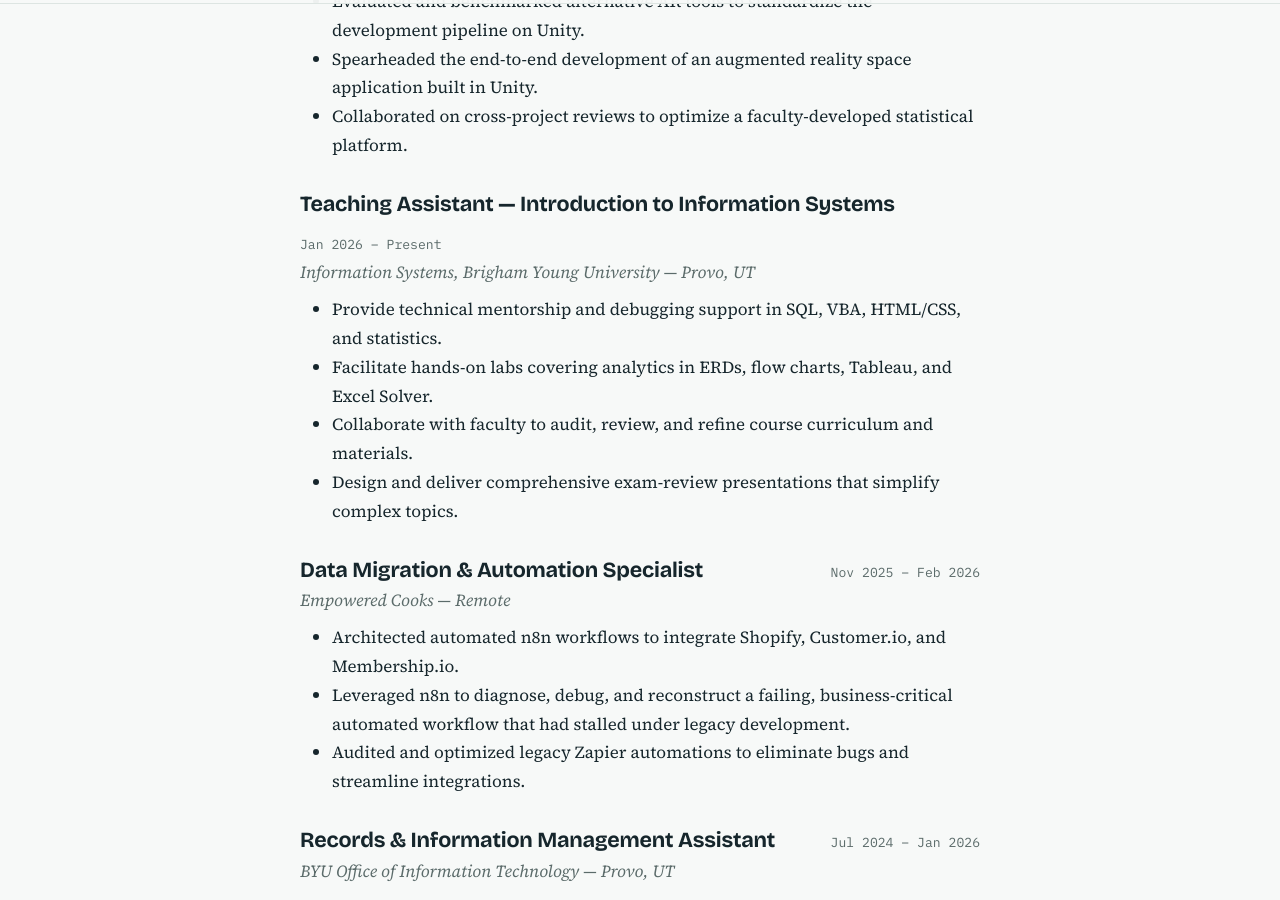
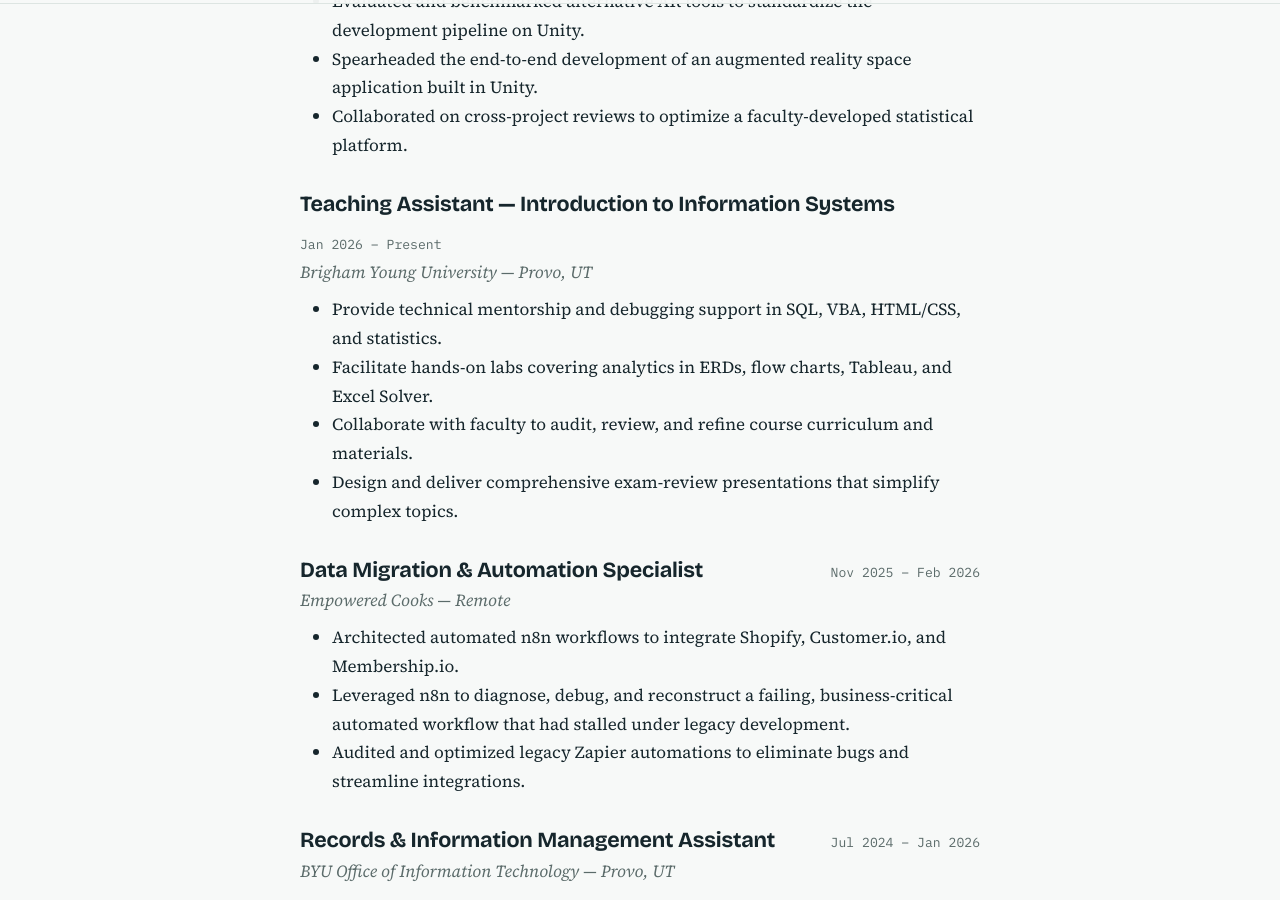
Before and after one commit to jimna-h/home, a Jekyll site: the page built from resume.html, in a window 1280 px wide and 900 px high, scrolled down 1204 px. Built offline with Jekyll 4.4.1, drawn with Linux system fonts in a browser that asks for light colours.

Commit message:
Update organization name in resume.yml

```diff
--- a/_data/resume.yml
+++ b/_data/resume.yml
@@ -41,7 +41,7 @@ experience:
 
   - title: "Teaching Assistant — Introduction to Information Systems"
     date: "Jan 2026 – Present"
-    org: "Information Systems, Brigham Young University — Provo, UT"
+    org: "Brigham Young University — Provo, UT"
     full_only: false
     bullets:
       - "Provide technical mentorship and debugging support in SQL, VBA, HTML/CSS, and statistics."
```
